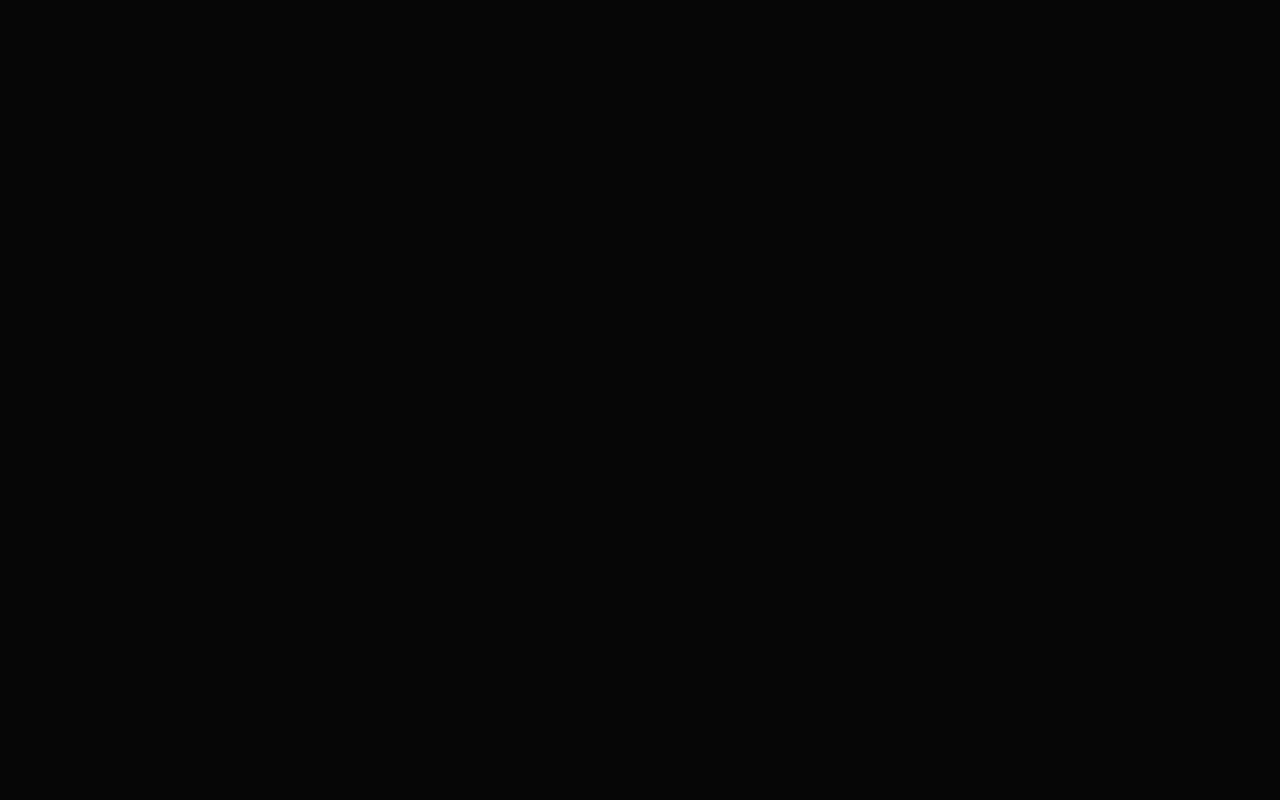
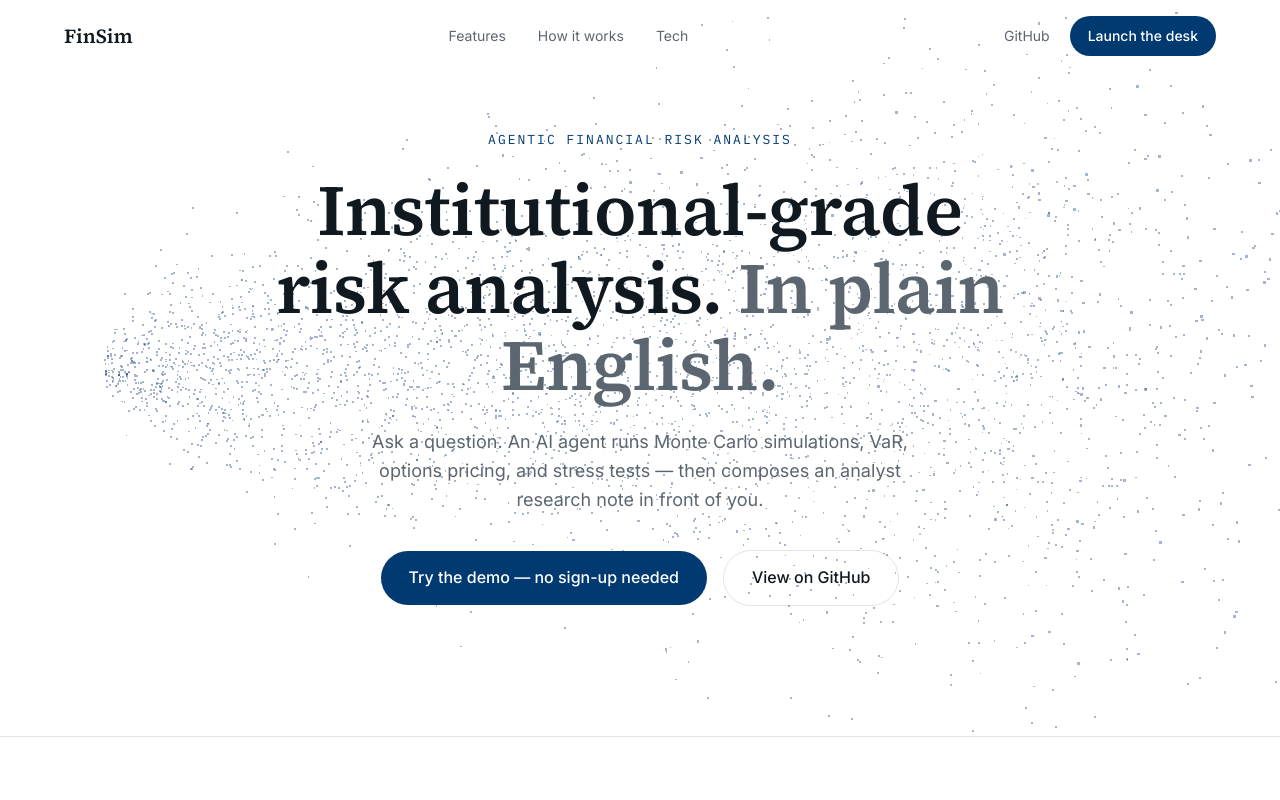
Before and after one commit to shreyshringare/Financial_Risk_Simulator, a Next.js app in the folder frontend/: page / in a window 1280 px wide. Before the commit this address had no page. Shown: the top 800 px of the page. Built offline with nearby package versions, Linux system fonts and the light colour scheme.

Commit message:
feat(landing): GS palette re-skin, assemble landing page

```diff
--- a/frontend/src/app/globals.css
+++ b/frontend/src/app/globals.css
@@ -240,14 +240,14 @@ body {
 
 /* ── Landing design tokens (light minimal, Anthropic-inspired) ── */
 :root {
-  --l-bg: #faf9f5;
+  --l-bg: #ffffff;
   --l-surface: #ffffff;
-  --l-surface-2: #f0efe9;
-  --l-border: rgba(20, 20, 19, 0.10);
-  --l-text: #141413;
-  --l-text-dim: #6e6e69;
-  --l-accent: #cc785c;
-  --l-accent-soft: rgba(204, 120, 92, 0.12);
+  --l-surface-2: #f2f5f7;
+  --l-border: rgba(16, 24, 32, 0.12);
+  --l-text: #101820;
+  --l-text-dim: #5c6670;
+  --l-accent: #003a70;
+  --l-accent-soft: rgba(0, 58, 112, 0.08);
 }
 
 .landing {
@@ -268,7 +268,7 @@ body {
   transition: border-color 200ms ease-out, transform 200ms ease-out;
 }
 .landing .feature-card:hover {
-  border-color: rgba(204, 120, 92, 0.45);
+  border-color: rgba(0, 58, 112, 0.45);
   transform: translateY(-2px);
 }
 @media (max-width: 640px) {
--- a/frontend/src/app/layout.tsx
+++ b/frontend/src/app/layout.tsx
@@ -6,8 +6,9 @@ const inter = Inter({ subsets: ["latin"], variable: "--font-inter" });
 const sourceSerif = Source_Serif_4({ subsets: ["latin"], variable: "--font-serif" });
 
 export const metadata: Metadata = {
-  title: "FinSim — Quantitative Risk Terminal",
-  description: "AI-powered financial risk analysis · Monte Carlo · VaR · CVaR",
+  title: "FinSim — Agentic Financial Risk Analysis",
+  description:
+    "AI agent that runs Monte Carlo simulations, VaR/CVaR, options pricing, and stress tests from plain-English questions — and composes an analyst research note live.",
 };
 
 export default function RootLayout({ children }: { children: React.ReactNode }) {
--- a/frontend/src/app/page.tsx
+++ b/frontend/src/app/page.tsx
@@ -1,5 +1,23 @@
-import { redirect } from "next/navigation";
+import Nav from "@/components/landing/Nav";
+import Hero from "@/components/landing/Hero";
+import StatStrip from "@/components/landing/StatStrip";
+import FeatureGrid from "@/components/landing/FeatureGrid";
+import HowItWorks from "@/components/landing/HowItWorks";
+import TechStrip from "@/components/landing/TechStrip";
+import CTABanner from "@/components/landing/CTABanner";
+import Footer from "@/components/landing/Footer";
 
-export default function Home() {
-  redirect("/app");
+export default function Landing() {
+  return (
+    <div className="landing">
+      <Nav />
+      <Hero />
+      <StatStrip />
+      <FeatureGrid />
+      <HowItWorks />
+      <TechStrip />
+      <CTABanner />
+      <Footer />
+    </div>
+  );
 }
--- a/frontend/src/components/landing/CTABanner.tsx
+++ b/frontend/src/components/landing/CTABanner.tsx
@@ -17,8 +17,8 @@ export default function CTABanner() {
           href="/app"
           style={{
             display: "inline-block",
-            background: "#141413",
-            color: "#faf9f5",
+            background: "#003a70",
+            color: "#ffffff",
             borderRadius: 999,
             padding: "14px 30px",
             fontSize: 16,
--- a/frontend/src/components/landing/Hero.tsx
+++ b/frontend/src/components/landing/Hero.tsx
@@ -79,8 +79,8 @@ export default function Hero() {
           <Link
             href="/app"
             style={{
-              background: "#141413",
-              color: "#faf9f5",
+              background: "#003a70",
+              color: "#ffffff",
               borderRadius: 999,
               padding: "14px 28px",
               fontSize: 16,
--- a/frontend/src/components/landing/HeroScene.tsx
+++ b/frontend/src/components/landing/HeroScene.tsx
@@ -59,7 +59,7 @@ function Particles() {
       </bufferGeometry>
       <pointsMaterial
         size={0.03}
-        color="#cc785c"
+        color="#003a70"
         transparent
         opacity={0.35}
         depthWrite={false}
@@ -78,7 +78,7 @@ export default function HeroScene() {
       style={{ position: "absolute", inset: 0 }}
     >
       <Particles />
-      <fog attach="fog" args={["#faf9f5", 6, 12]} />
+      <fog attach="fog" args={["#ffffff", 6, 12]} />
     </Canvas>
   );
 }
--- a/frontend/src/components/landing/Nav.tsx
+++ b/frontend/src/components/landing/Nav.tsx
@@ -22,7 +22,7 @@ export default function Nav() {
         left: 0,
         right: 0,
         zIndex: 50,
-        background: scrolled ? "rgba(250,249,245,0.85)" : "transparent",
+        background: scrolled ? "rgba(255,255,255,0.85)" : "transparent",
         backdropFilter: scrolled ? "blur(12px)" : "none",
         borderBottom: scrolled ? "1px solid var(--l-border)" : "1px solid transparent",
         transition: "background 200ms ease-out, border-color 200ms ease-out",
@@ -66,8 +66,8 @@ export default function Nav() {
           <Link
             href="/app"
             style={{
-              background: "#141413",
-              color: "#faf9f5",
+              background: "#003a70",
+              color: "#ffffff",
               borderRadius: 999,
               padding: "9px 18px",
               fontSize: 14,
```
